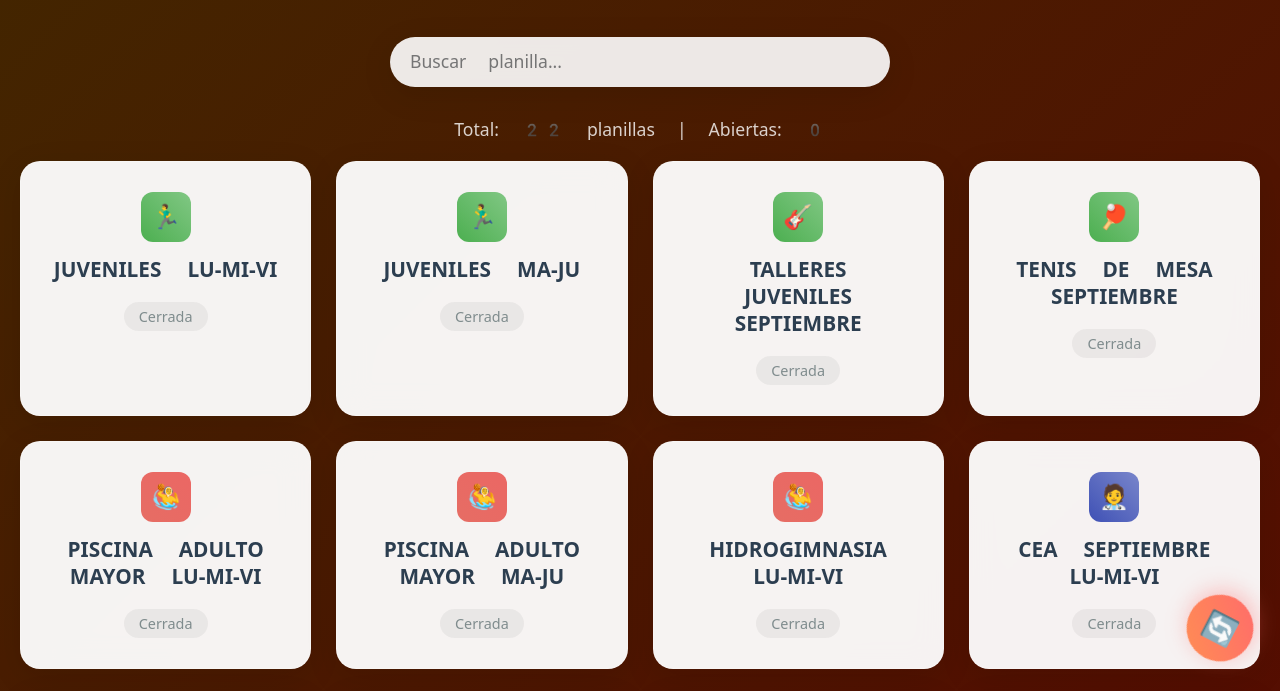
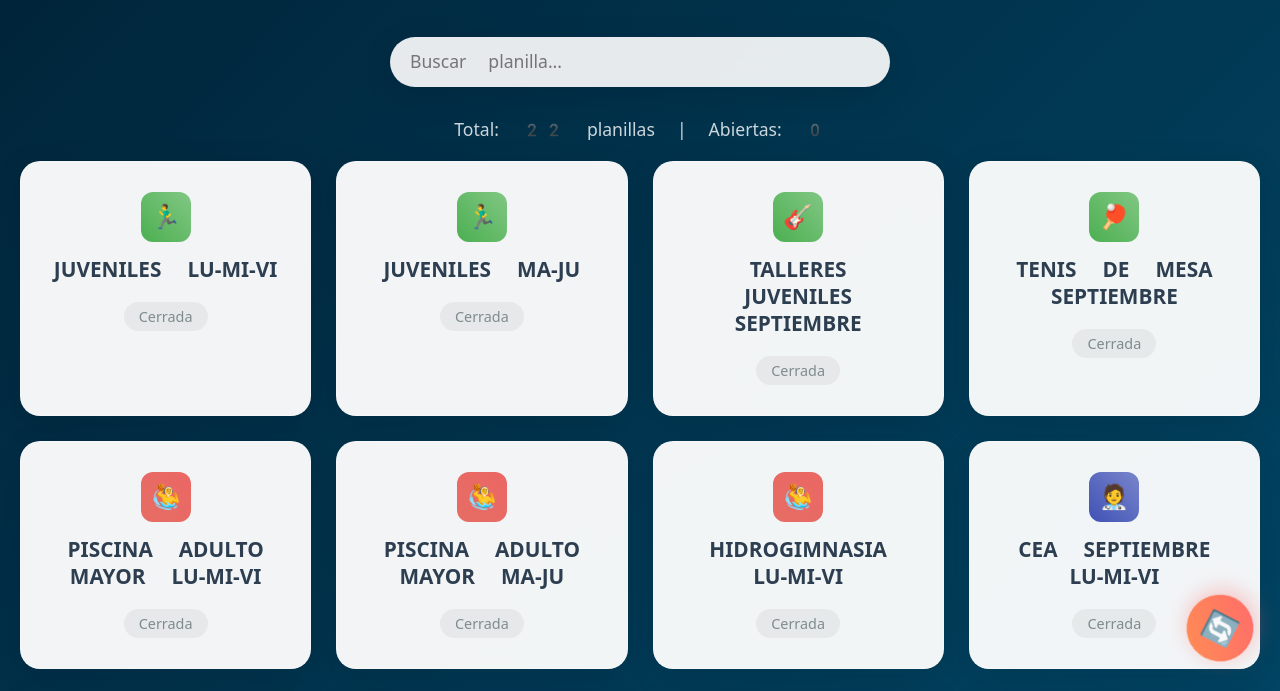
Before and after one commit to magadielquilacanyus4-ops/ymca-dashboard, a plain HTML site: page index.html in a window 1280 px wide. Shown: the part 112-803 px from the top of the page. Drawn offline with Linux system fonts and the light colour scheme.

Commit message:
volviendo al azul

```diff
--- a/styles.css
+++ b/styles.css
@@ -11,7 +11,7 @@
 
 body {
     font-family: 'Segoe UI', Tahoma, Geneva, Verdana, sans-serif;
-    background: linear-gradient(135deg, #422600  0%, #5e0202  100%);
+    background: linear-gradient(135deg, #002338  0%, #025579  100%);
     min-height: 100vh;
     padding: 20px;
 }
```
